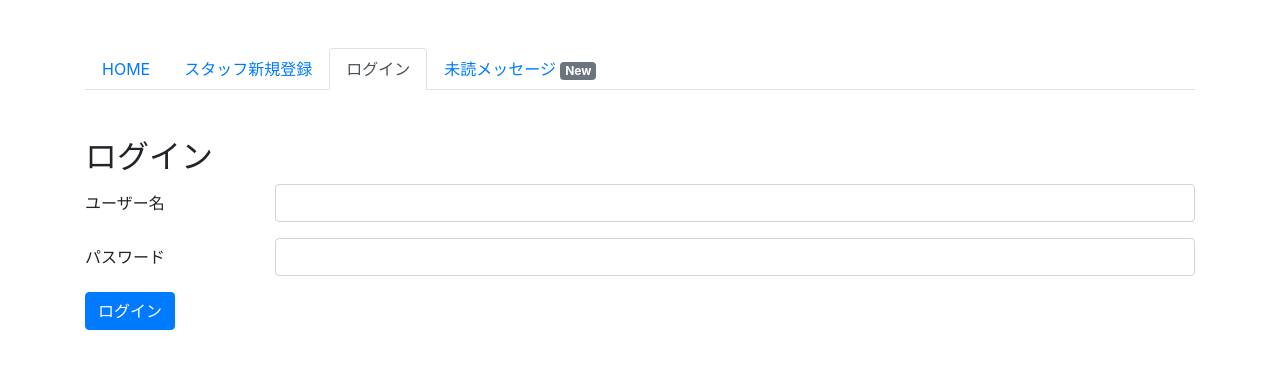
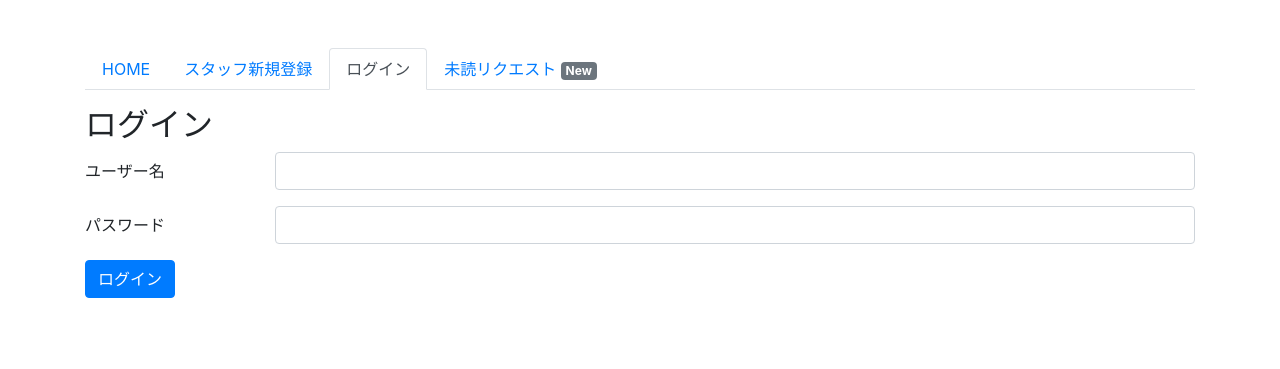
Before and after one commit to kiyounitachifurumaubokuhakirai/BookList, a PHP site: page /staff_login.php in a window 1280 px wide. Shown: the top 369 px of the page. Run offline with PHP 8.4, Linux system fonts and the light colour scheme.

Commit message:
「メッセージ」を「リクエスト」に表示変更

```diff
--- a/htdocs/staff_login.php
+++ b/htdocs/staff_login.php
@@ -1,6 +1,8 @@
 <?php
   if(!isset($_SESSION)) session_start();
   session_regenerate_id(TRUE);
+
+  if(isset($_SESSION['login']['user']) && isset($_SESSION['login']['pass']))  header('Location: ./after_login/message.php');
 ?>
 
 <!DOCTYPE html>
@@ -27,12 +29,13 @@
         <a href="staff_login.php" class="nav-link active">ログイン</a>
       </li>
       <li class="nav-item">
-        <a href="./after_login/message.php" class="nav-link">未読メッセージ <span class="badge badge-secondary">New</span></a>
+        <a href="./after_login/message.php" class="nav-link">未読リクエスト <span class="badge badge-secondary">New</span></a>
+      </li>
     </ul>
   </div>
 
   <div class="container">
-    <div class="my-5">
+    <div class="my-3">
 
       <h2>ログイン</h2>
 
--- a/htdocs/staff_register.php
+++ b/htdocs/staff_register.php
@@ -28,14 +28,14 @@
           <a href="staff_login.php" class="nav-link">ログイン</a>
         </li>
         <li class="nav-item">
-          <a href="./after_login/message.php" class="nav-link">未読メッセージ <span class="badge badge-secondary">New</span></a>
+          <a href="./after_login/message.php" class="nav-link">未読リクエスト <span class="badge badge-secondary">New</span></a>
         </li>
       <?php else:?>
         <li class="nav-item">
           <a href="index.php" class="nav-link">HOME</a>
         </li>
         <li class="nav-item">
-          <a href="./after_login/message.php" class="nav-link">未読メッセージ</a>
+          <a href="./after_login/message.php" class="nav-link">未読リクエスト</a>
         </li>
         <li class="nav-item">
           <a href="./after_login/book_register.php" class="nav-link">書籍登録</a>
```
